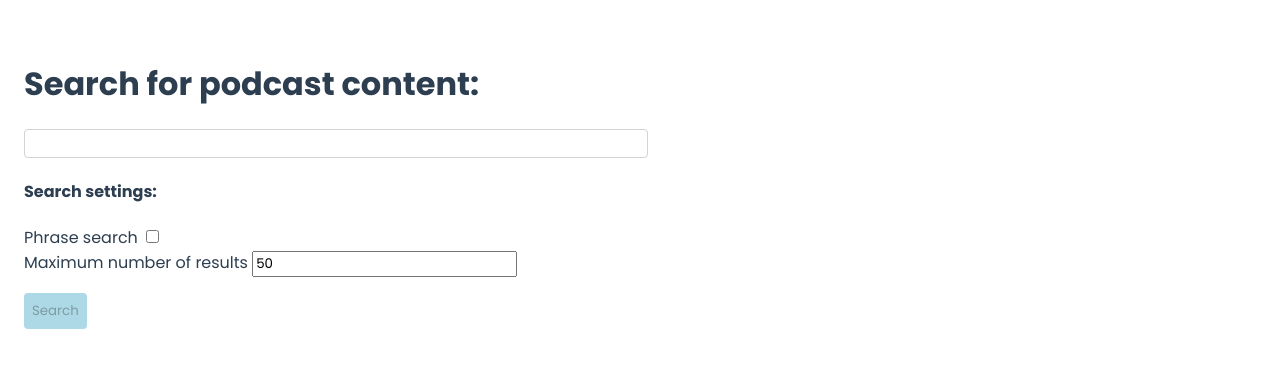
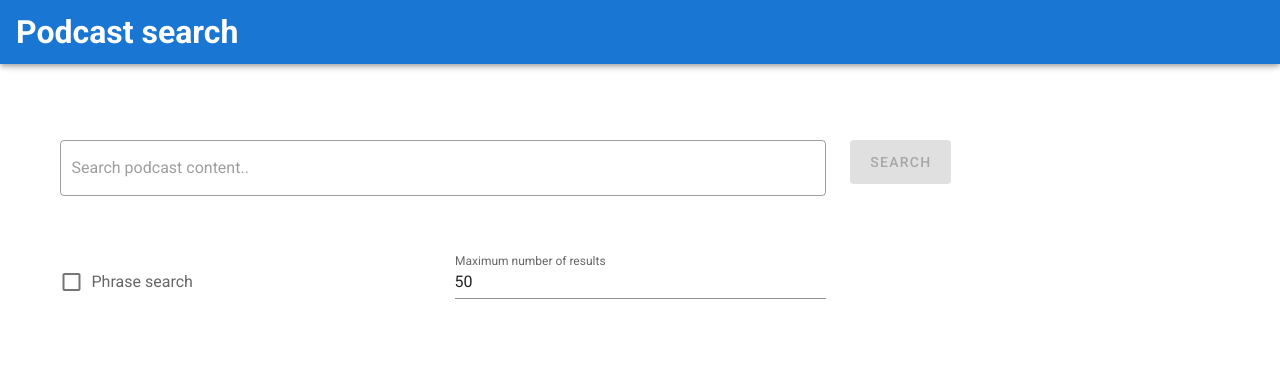
Before and after one commit to podcast-search-dd2476/frontend, a Vue app: page / in a window 1280 px wide. Shown: the top 368 px of the page. Built offline with nearby package versions, Linux system fonts and the light colour scheme.

Commit message:
Layout changes using vuetify

```diff
--- a/public/index.html
+++ b/public/index.html
@@ -1,5 +1,5 @@
 <!DOCTYPE html>
-<html lang="">
+<html lang="en">
   <head>
     <meta charset="utf-8">
     <meta http-equiv="X-UA-Compatible" content="IE=edge">
@@ -8,6 +8,8 @@
     <title><%= htmlWebpackPlugin.options.title %></title>
     <link rel="preconnect" href="https://fonts.gstatic.com">
     <link href="https://fonts.googleapis.com/css2?family=Poppins:ital,wght@0,100;0,200;0,300;0,400;0,500;0,600;0,700;0,800;0,900;1,100;1,200;1,300;1,400;1,500;1,600;1,700;1,800;1,900&display=swap" rel="stylesheet">
+    <link rel="stylesheet" href="https://fonts.googleapis.com/css?family=Roboto:100,300,400,500,700,900">
+    <link rel="stylesheet" href="https://cdn.jsdelivr.net/npm/@mdi/font@latest/css/materialdesignicons.min.css">
   </head>
   <body>
     <noscript>
--- a/src/App.vue
+++ b/src/App.vue
@@ -1,29 +1,35 @@
 <template>
-  <div id="app">
-    <Search />
-  </div>
+  <v-app>
+    <v-app-bar
+      app
+      color="primary"
+      dark
+    >
+      <div class="d-flex align-center">
+          <h1>Podcast search</h1>
+      </div>
+
+      <v-spacer></v-spacer>
+    </v-app-bar>
+
+    <v-main>
+      <Search/>
+    </v-main>
+  </v-app>
 </template>
 
 <script>
-import Search from './components/Search.vue'
+import Search from './components/Search';
 
 export default {
   name: 'App',
+
   components: {
     Search,
-  }
-}
+  },
+
+  data: () => ({
+    //
+  }),
+};
 </script>
-
-<style>
-#app {
-  -webkit-font-smoothing: antialiased;
-  -moz-osx-font-smoothing: grayscale;
-  text-align: center;
-  color: #2c3e50;
-  margin-top: 60px;
-}
-* {
-  font-family: 'Poppins', sans-serif;
-}
-</style>
--- a/src/components/Search.vue
+++ b/src/components/Search.vue
@@ -1,46 +1,73 @@
 <template>
-  <div class="content">
-    <h1>Search for podcast content: </h1>
-    <div>
-        <form>
-        <input class="clear-right margin-1 input-field" v-model="searchTerm" />
-        <h4>Search settings:</h4>
-        <div>
-        <label for="checkbox">Phrase search </label>
-        <input type="checkbox" id="checkbox" v-model="matchType">
-        </div>
-        <div>
-        <label for="numResults">Maximum number of results </label>
-        <input type="number" id="numResults" v-model="numResults">
-        </div>
-        <div class="margin-1">
-            <button class="search-button" @click.prevent="search" v-bind:disabled="searchTerm.length === 0 || this.searching" >Search</button>
-        </div>
-        </form>
-    </div>
+  <v-content>
+    <v-container>
+        <v-form>
+            <v-row>
+                <v-col cols="12" sm="8" md="8">
+                    <v-text-field
+                        placeholder="Search podcast content.."
+                        outlined
+                        v-model="searchTerm"
+                    ></v-text-field>
+                </v-col>
+                <v-col cols="12" sm="4" md="4">
+                    <v-btn large color="primary" @click.prevent="search" v-bind:disabled="searchTerm.length === 0 || this.searching" >Search</v-btn>
+                </v-col>
+            </v-row>
+            <v-row>
+                <v-col
+                    cols="12"
+                    sm="4"
+                    md="4"
+                >
+                    <v-checkbox label="Phrase search" type="checkbox" id="checkbox" v-model="matchType"></v-checkbox>
+                </v-col>
+                                <v-col
+                    cols="12"
+                    sm="4"
+                    md="4"
+                >
+                    <v-text-field label="Maximum number of results" type="number" id="numResults" v-model="numResults"></v-text-field>
+                </v-col>
+            </v-row>
+        </v-form>
+    </v-container>
+    <v-container>
         <div class="center" v-if="this.searching">
             <img v-bind:src="'/spinner.gif'"/>
         </div>
-    <h2 v-if="!this.searching && this.took !== undefined">Found {{podData.length}} episode(s) in {{this.took / 1000}} seconds</h2>
-    <ul class="result-list" v-if="!this.searching">
-        <div v-for="(podcasts, index) in podData" :key="index" class="bg-block">
-            <h3 v-if="podcasts[0].pod_data"> {{podcasts[0].pod_data.podcast_name}} </h3>
-            <h4> episode index: {{index}} </h4>
-            <div v-for="(episode, index) in podcasts" :key="index">
-                <a v-bind:href="'https://open.spotify.com/episode/' + episode.episode_data.episode_uri.split(':')[2]" target="_blank" rel="noopener noreferrer"> {{episode.episode_data.episode_name}} </a>
-                <p> <b>Length:</b> <span v-if="Math.floor((episode.episode_data.duration) / 60) !== 0">{{Math.floor((episode.episode_data.duration) / 60)}}h</span> {{Math.round(episode.episode_data.duration % 60)}}m {{Math.round((episode.episode_data.duration % 1)*60)}}s </p>
-                <div class="bg-block" v-for="segment in episode.transcript.transcripts" :key="segment.index">
+        <h2 v-if="!this.searching && this.took !== undefined">Found {{podData.length}} episode{{podData.length > 1 ? 's' : ''}} in {{this.took / 1000}} seconds</h2>
+        <v-expansion-panels v-if="!this.searching">
+            <v-expansion-panel v-for="(podcasts, index) in podData" :key="index">
+                <v-expansion-panel-header>
+                    <p v-if="podcasts[0].pod_data"> <b>{{podcasts[0].pod_data.podcast_name}} </b> ({{podcasts.length}} matching episode{{podcasts.length > 1 ? 's' : ''}})</p>
+                </v-expansion-panel-header>
+                <v-expansion-panel-content>
+                    <v-expansion-panels>
+                        <v-expansion-panel v-for="(episode, index) in podcasts" :key="index">
+                            <v-expansion-panel-header>
+                                <p> {{episode.episode_data.episode_name}}
+                                    <span><a v-bind:href="'https://open.spotify.com/episode/' + episode.episode_data.episode_uri.split(':')[2]" target="_blank" rel="noopener noreferrer"> to episode </a></span>
+                                </p>
+                            </v-expansion-panel-header>
+                            <v-expansion-panel-content>
+                                <p> <b>Episode length:</b> <span v-if="Math.floor((episode.episode_data.duration) / 60) !== 0">{{Math.floor((episode.episode_data.duration) / 60)}}h</span> {{Math.round(episode.episode_data.duration % 60)}}m {{Math.round((episode.episode_data.duration % 1)*60)}}s </p>
+                                <div v-for="segment in episode.transcript.transcripts" :key="segment.index">
                                     <p>
-                        <span v-bind:title="segment.startTime"><b>Starts at:</b> {{ secondsToHMS(segment.startTime) }} </span>
-                        <span v-bind:title="segment.endTime"><b>Ends at:</b> {{ secondsToHMS(segment.endTime) }}</span>
+                                        <span>Relevant segment </span>
+                                        <span v-bind:title="segment.startTime"><b>starts at:</b> {{ secondsToHMS(segment.startTime) }} </span>
+                                        <span v-bind:title="segment.endTime"><b>and ends at:</b> {{ secondsToHMS(segment.endTime) }}</span>
                                     </p>
-                    <p>segment index: {{segment.index}}</p>
                                     <Transcript v-bind:transcript="segment.transcript" v-bind:searchTerm="searchTerm" v-bind:phrase="matchType"/>
                                 </div>
-            </div>
-        </div>
-    </ul>
-  </div>
+                            </v-expansion-panel-content>
+                        </v-expansion-panel>
+                    </v-expansion-panels>
+                </v-expansion-panel-content>
+            </v-expansion-panel>
+        </v-expansion-panels>
+    </v-container>
+  </v-content>
 </template>
 
 <script>
--- a/src/main.js
+++ b/src/main.js
@@ -1,8 +1,10 @@
 import Vue from 'vue'
 import App from './App.vue'
+import vuetify from './plugins/vuetify'
 
 Vue.config.productionTip = false
 
 new Vue({
-  render: h => h(App),
+  vuetify,
+  render: h => h(App)
 }).$mount('#app')
--- /dev/null
+++ b/src/plugins/vuetify.js
@@ -0,0 +1,7 @@
+import Vue from 'vue';
+import Vuetify from 'vuetify/lib/framework';
+
+Vue.use(Vuetify);
+
+export default new Vuetify({
+});
--- /dev/null
+++ b/vue.config.js
@@ -0,0 +1,5 @@
+module.exports = {
+  transpileDependencies: [
+    'vuetify'
+  ]
+}
```
Lines whose indentation alone changed are shown as unchanged.
